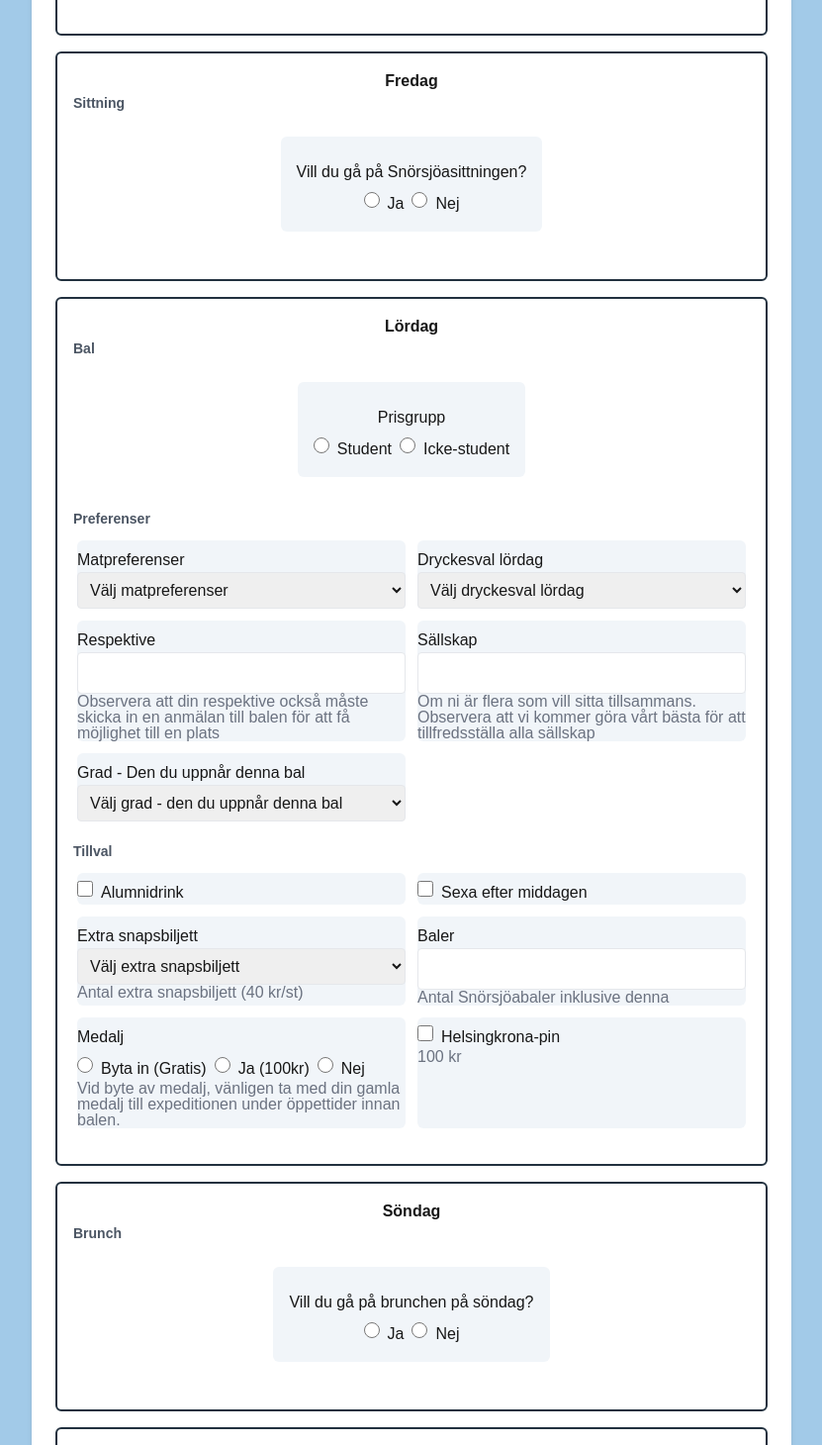
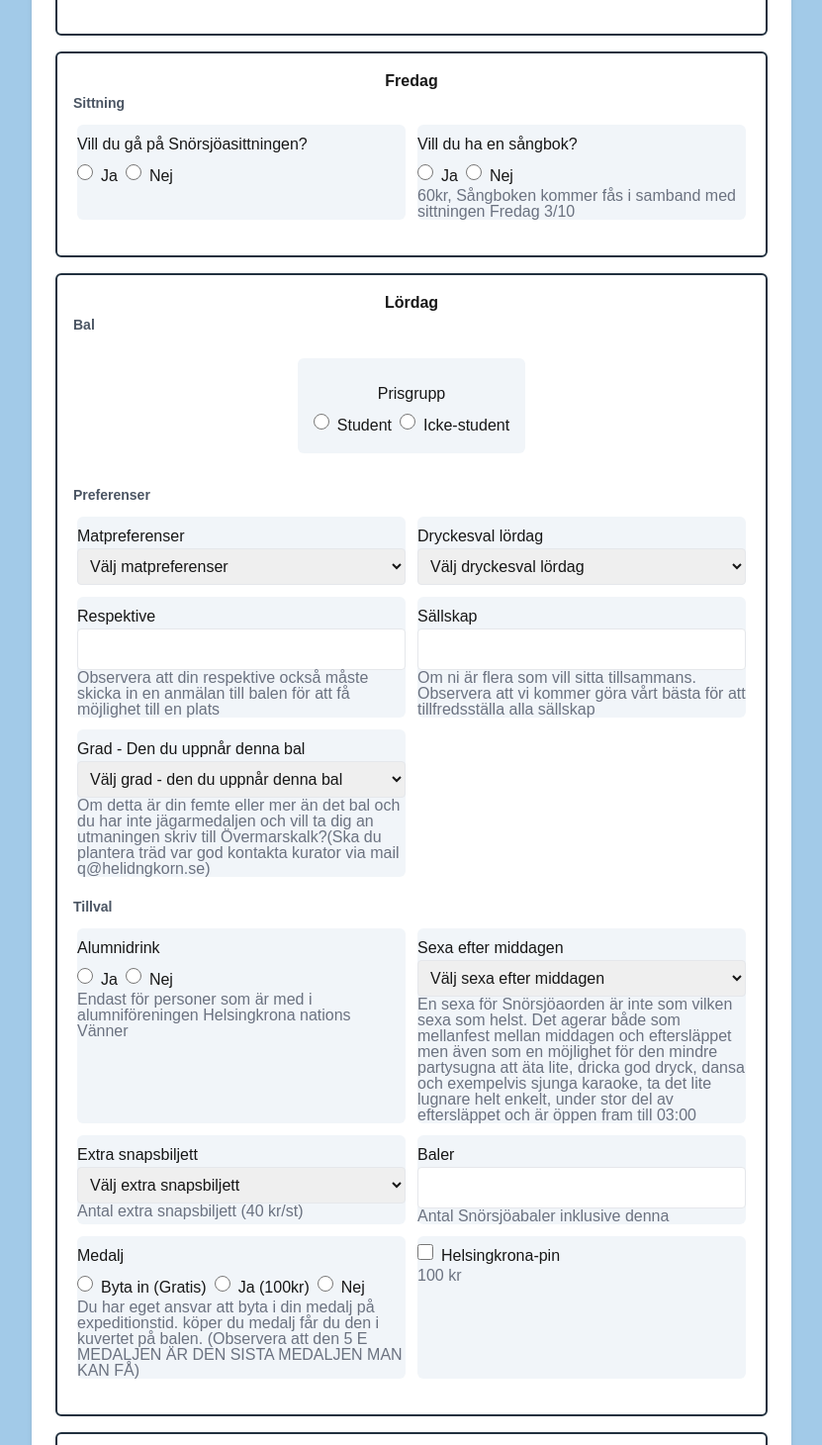
Before and after one commit to helsingkrona/HB-balhemsida, a Next.js app: page /anmalan in a window 1280 px wide. Shown: the part 606-2066 px from the top of the page at 99% size, without its empty margins (224-1055 px from the left). Built offline with nearby package versions, Linux system fonts and the light colour scheme.

Commit message:
verkar funka. Lite fult fortfarande så det kan fixas I guess :)

```diff
--- a/app/anmalan/page.tsx
+++ b/app/anmalan/page.tsx
@@ -38,7 +38,7 @@ export default function BookOpeningAnimation() {
       groups: [
         {
           groupName: "Sittning",
-          fields: ["friday_dinner"],
+          fields: ["friday_dinner", "songbook"],
         },
       ],
     },
@@ -159,6 +159,13 @@ export default function BookOpeningAnimation() {
       required: false,
       tip: "Antal extra snapsbiljett (40 kr/st)",
     },
+    songbook: {
+      label: "Vill du ha en sångbok?",
+      type: "radio",
+      options: ["Ja", "Nej"],
+      required: false,
+      tip: "60kr, Sångboken kommer fås i samband med sittningen Fredag 3/10"
+    },
     friday_dinner: {
       label: "Vill du gå på Snörsjöasittningen?",
       type: "radio",
@@ -180,15 +187,18 @@ export default function BookOpeningAnimation() {
         "3:e Ståndet Flottare (3:e balen)",
         "2:e Ståndet Rallare (4:e balen)",
         "1:a Ståndet Jägare (5:e balen)",
-        "Trädplanterare",
         "Äldre",
       ],
       required: true,
+      tip: "Om detta är din femte eller mer än det bal och du har inte jägarmedaljen och vill ta dig an utmaningen skriv till Övermarskalk?" +
+            "(Ska du plantera träd var god kontakta kurator via mail q@helidngkorn.se)"
     },
     alumni_drink: {
       label: "Alumnidrink",
-      type: "checkbox",
+      type: "radio",
+      options: ["Ja", "Nej"],
       required: false,
+      tip: "Endast för personer som är med i alumniföreningen Helsingkrona nations Vänner"
     },
     saturday_drink_preference: {
       label: "Dryckesval lördag",
@@ -198,8 +208,11 @@ export default function BookOpeningAnimation() {
     },
     sexa: {
       label: "Sexa efter middagen",
-      type: "checkbox",
+      type: "select",
+      options: ["Ja - Öl", "Ja - Cider", "Ja - Alkoholfri Öl", "Ja - Alkoholfri Cider", "Nej"],
       required: false,
+      tip: "En sexa för Snörsjöaorden är inte som vilken sexa som helst. Det agerar både som mellanfest mellan middagen och eftersläppet men även som en möjlighet för den mindre partysugna att äta lite, dricka god dryck, dansa och exempelvis sjunga karaoke, ta det lite lugnare helt enkelt, under stor del av eftersläppet och är öppen fram till 03:00"
+
     },
     brunch: {
       label: "Vill du gå på brunchen på söndag?",
@@ -212,7 +225,7 @@ export default function BookOpeningAnimation() {
       type: "radio",
       options: ["Byta in (Gratis)", "Ja (100kr)", "Nej"],
       required: false,
-      tip: "Vid byte av medalj, vänligen ta med din gamla medalj till expeditionen under öppettider innan balen.",
+      tip: "Du har eget ansvar att byta i din medalj på expeditionstid. köper du medalj får du den i kuvertet på balen. (Observera att den 5 E MEDALJEN ÄR DEN SISTA MEDALJEN MAN KAN FÅ)",
     },
     nation_pin: {
       label: "Helsingkrona-pin",
```
